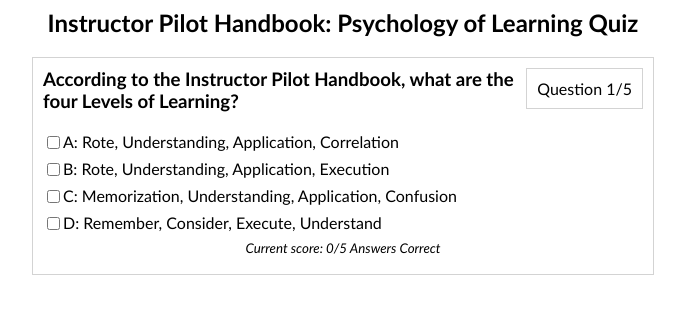
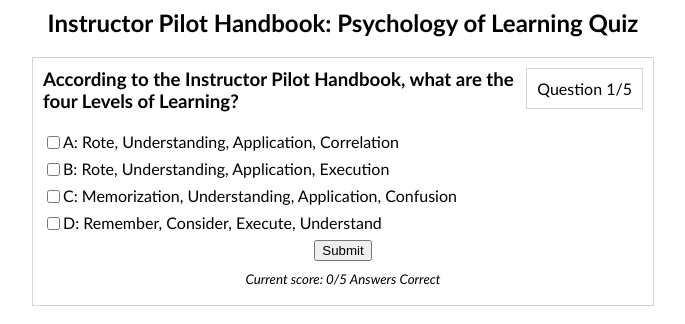
Before and after one commit to Fiffers/Quiz-App, a plain HTML site: page index.html in a window 1280 px wide. Shown: the whole page, without its empty margins (297-982 px from the left). Drawn offline with nearby package versions, Linux system fonts and the light colour scheme.

Commit message:
Added submit button to quiz container

```diff
--- a/index.html
+++ b/index.html
@@ -15,6 +15,7 @@
       <input type="checkbox" name="B" value="" class="js-input-answer-b">B: <span class="js-span-answer-b">Rote, Understanding, Application, Execution</span></br>
       <input type="checkbox" name="C" value="" class="js-input-answer-c">C: <span class="js-span-answer-c">Memorization, Understanding, Application, Confusion</span></br>
       <input type="checkbox" name="D" value="" class="js-input-answer-d">D: <span class="js-span-answer-d">Remember, Consider, Execute, Understand</span></br>
+      <button type="button" name="button" class="js-submit-answer-button">Submit</button>
       <span class="js-current-score-span">Current score: 0/5 Answers Correct</span>
     </div>
   </body>
--- a/main.css
+++ b/main.css
@@ -43,3 +43,9 @@ input{
   font-style: italic;
   font-size: 10pt;
 }
+.js-submit-answer-button{
+  display: block;
+  margin-bottom: 10px;
+  margin-left: auto;
+  margin-right: auto;
+}
```
